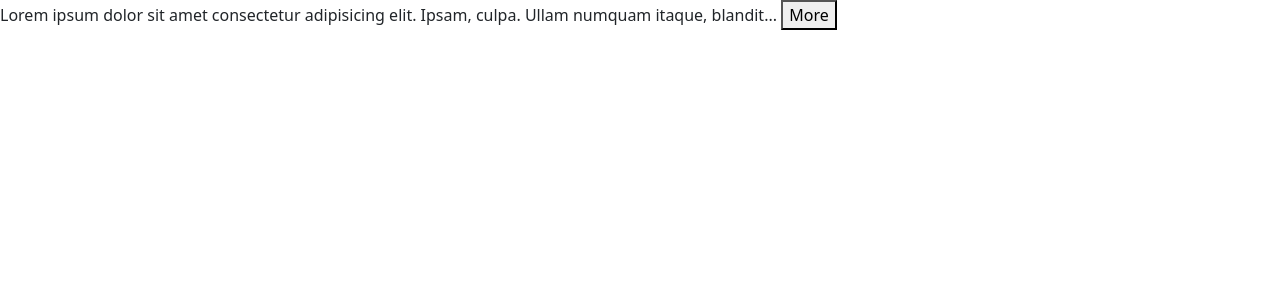
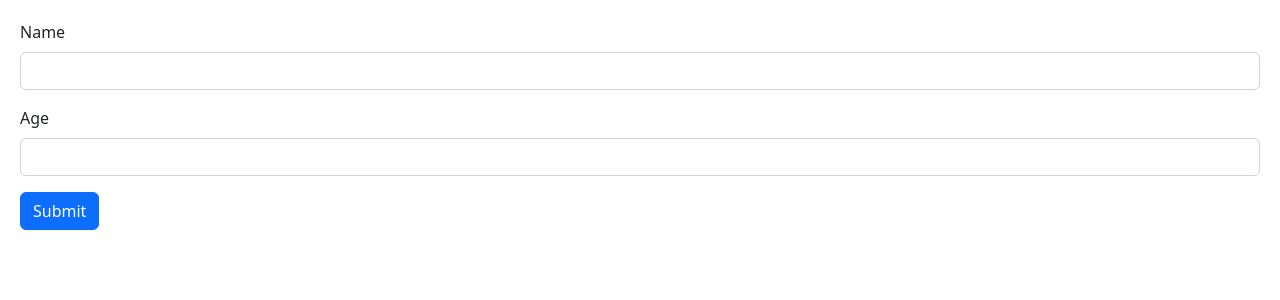
Before and after one commit to BishwasKoirala/mosh-react, a React (Vite) app: page / in a window 1280 px wide. Shown: the top 300 px of the page. Built offline with nearby package versions, Linux system fonts and the light colour scheme.

Commit message:
next controlled components

```diff
--- a/src/App.tsx
+++ b/src/App.tsx
@@ -1,9 +1,12 @@
 import React from 'react'
 import ExpandableText from './components/ExpandableText'
+import Form from './components/Form'
 
 const App = () => {
   return (
-    <ExpandableText>Lorem ipsum dolor sit amet consectetur adipisicing elit. Ipsam, culpa. Ullam numquam itaque, blanditiis nemo nostrum fuga. Vel, velit, hic, itaque blanditiis quo repellendus quos libero illo facere quibusdam incidunt.lorem</ExpandableText>
+    <div>
+      <Form />
+    </div>
   )
 }
 
--- /dev/null
+++ b/src/components/Form.tsx
@@ -0,0 +1,48 @@
+import React, { FormEvent, useRef } from "react";
+
+const Form = () => {
+  //common practice is to pass null as initial value
+  const nameRef =  useRef<HTMLInputElement>(null);
+  const ageRef = useRef<HTMLInputElement>(null);
+
+  //well thinking about sending to server
+  const person = {name : '' , age : 0}
+
+  const handleSubmit = (event : FormEvent) => {
+    event.preventDefault();
+    if (nameRef.current){
+      console.log(nameRef.current.value)
+      person.name = nameRef.current?.value
+    }
+    if (ageRef.current){
+      console.log(ageRef.current.value)
+      person.age = parseInt(ageRef.current.value)
+
+      console.log(person)
+    }
+
+  }
+  return (
+    <form
+      onSubmit={handleSubmit}
+    >
+      <div className="mb-3">
+        <label htmlFor="name" className="form-label">
+          Name
+        </label>
+        <input ref={nameRef} id="name" type="text" className="form-control" />
+      </div>
+      <div className="mb-3">
+        <label htmlFor="age" className="form-label">
+          Age
+        </label>
+        <input ref={ageRef} id="age" type="number" className="form-control" />
+      </div>
+      <button className="btn btn-primary" type="submit">
+        Submit
+      </button>
+    </form>
+  );
+};
+
+export default Form;
--- /dev/null
+++ b/src/index.css
@@ -0,0 +1,3 @@
+body{
+  padding : 20px
+}
--- a/src/main.tsx
+++ b/src/main.tsx
@@ -2,6 +2,7 @@
 import ReactDOM from 'react-dom/client'
 import App from './App'
 import 'bootstrap/dist/css/bootstrap.css'
+import './index.css'
 
 ReactDOM.createRoot(document.getElementById('root') as HTMLElement).render(
   <React.StrictMode>
```
